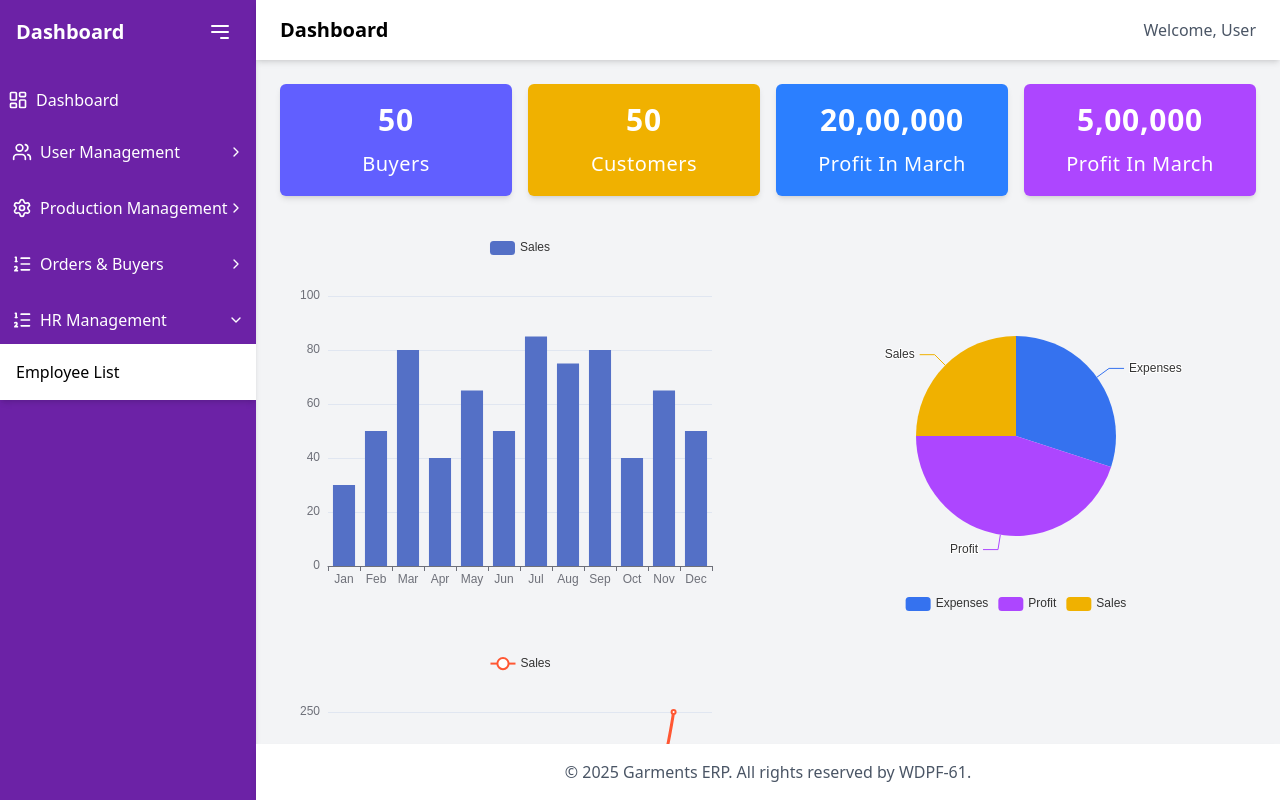
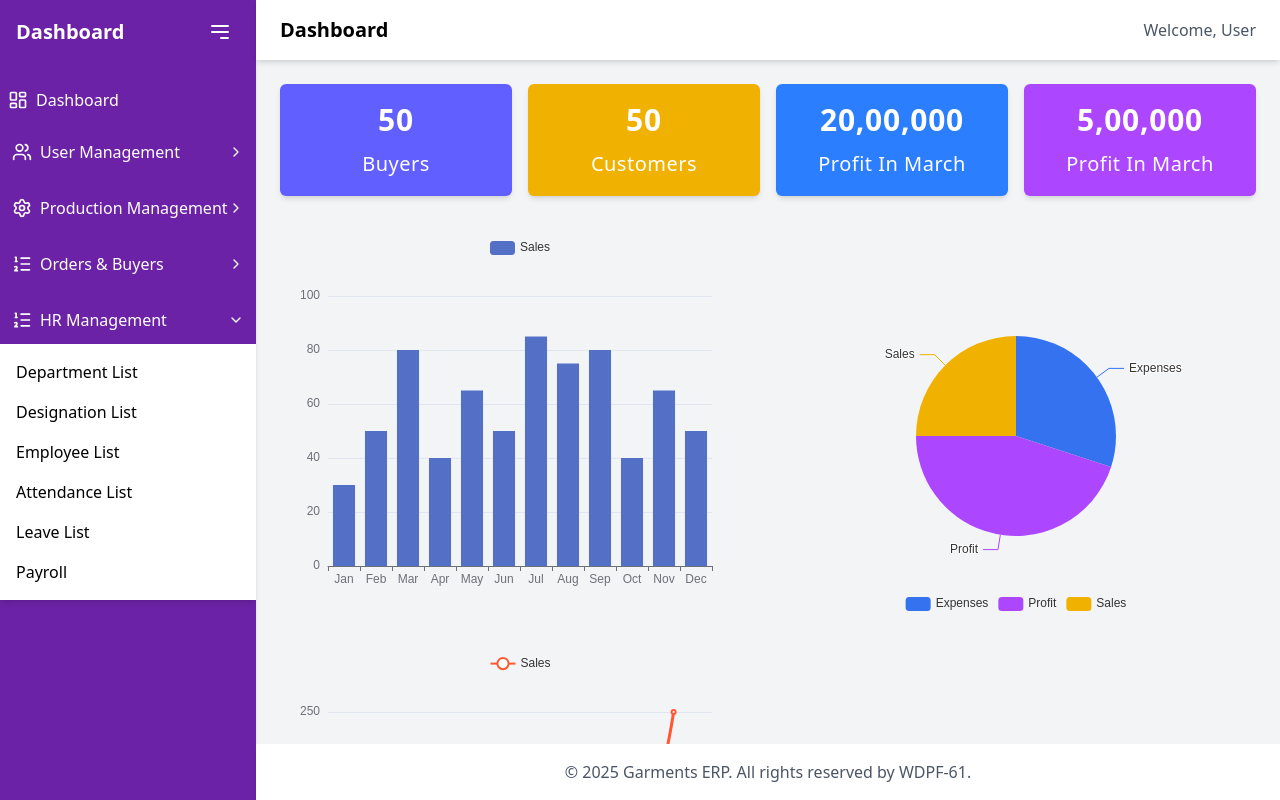
Before and after one commit to delwarJnu11/Garments_ERP_Dashboard_VUE, a Vue app: page /dashboard in a window 1280 px wide. Both pictures are taken after a click on the button "HR Management". Built offline with nearby package versions, Linux system fonts and the light colour scheme.

Commit message:
menu change

```diff
--- a/src/components/moduleMenu/HRManagement.vue
+++ b/src/components/moduleMenu/HRManagement.vue
@@ -46,7 +46,50 @@ const props = defineProps({
 						to="/employee"
 						class="block p-2 rounded-md text-black hover:bg-gray-200 transition-all duration-300"
 					>
+						Department List
+					</RouterLink>
+				</li>
+
+				<li>
+					<RouterLink
+						to="/employee"
+						class="block p-2 rounded-md text-black hover:bg-gray-200 transition-all duration-300"
+					>
+						Designation List
+					</RouterLink>
+				</li>
+
+				<li>
+					<RouterLink
+						to="/employee"
+						class="block p-2 rounded-md text-black hover:bg-gray-200 transition-all duration-300"
+					>
 						Employee List
+					</RouterLink>
+				</li>
+				<li>
+					<RouterLink
+						to="/employee"
+						class="block p-2 rounded-md text-black hover:bg-gray-200 transition-all duration-300"
+					>
+						Attendance List
+					</RouterLink>
+				</li>
+				<li>
+					<RouterLink
+						to="/employee"
+						class="block p-2 rounded-md text-black hover:bg-gray-200 transition-all duration-300"
+					>
+						Leave List
+					</RouterLink>
+				</li>
+
+				<li>
+					<RouterLink
+						to="/employee"
+						class="block p-2 rounded-md text-black hover:bg-gray-200 transition-all duration-300"
+					>
+						Payroll
 					</RouterLink>
 				</li>
 			</ul>
```
